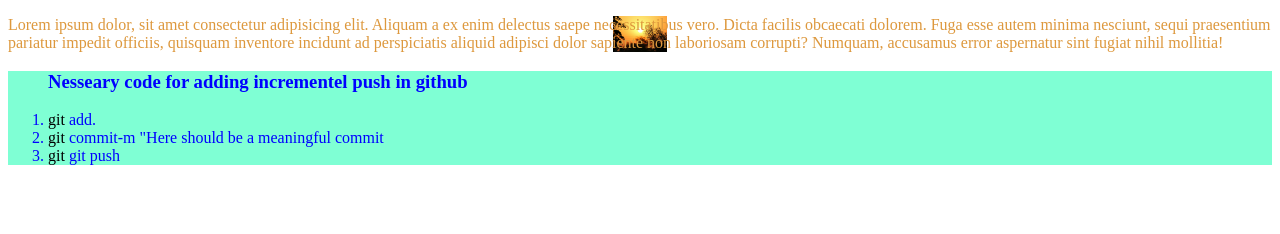
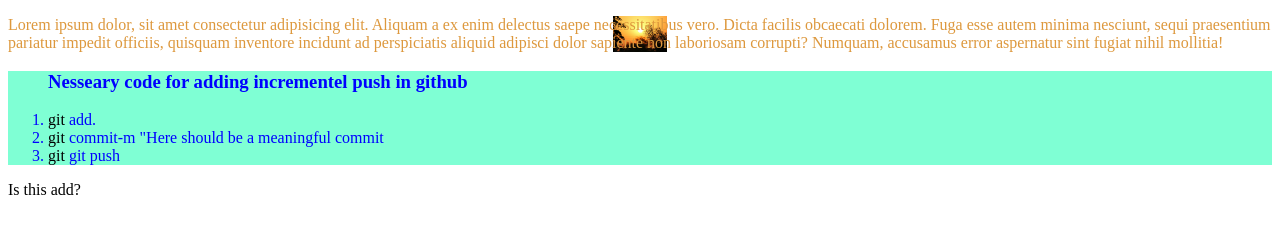
Before and after one commit to ArifulIslam016/Frits-web-site, a plain HTML site: page Web.html in a window 1280 px wide. Shown: the part 132-366 px from the top of the page. Drawn offline with Linux system fonts and the light colour scheme.

Commit message:
Added for frist incriment

```diff
--- a/Web.html
+++ b/Web.html
@@ -24,5 +24,7 @@
         <li>  <span class="bold">git</span> git push</li>
 
     </ol>
+    <p> Is this add?</p>
+
 </body>
 </html>
```
